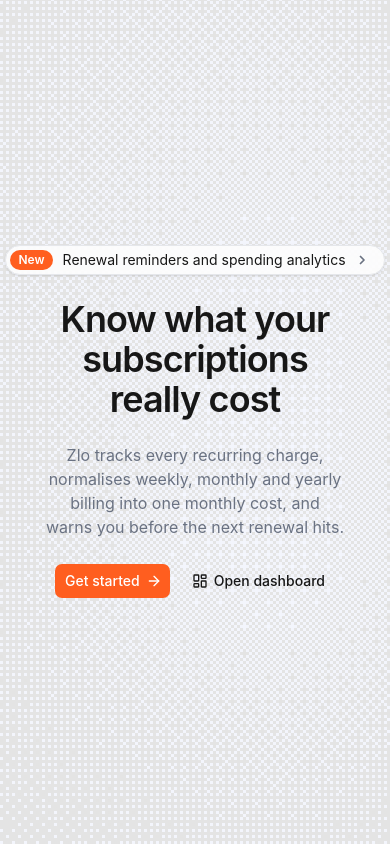
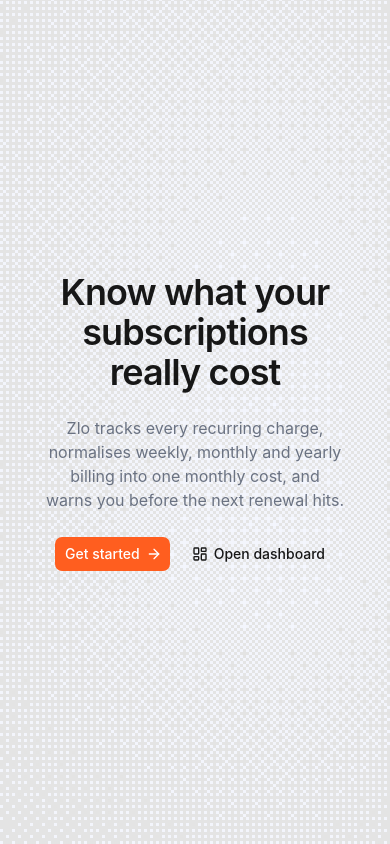
Before and after one commit to gara150888/Zlo, a Next.js app in the folder apps/web/: page / in a window 390 px wide. Built offline with nearby package versions, Linux system fonts and the light colour scheme; a web font is replaced by a local one.

Commit message:
feat: add landing page hero component with subscription tracking overview

```diff
--- a/apps/web/src/app/page.tsx
+++ b/apps/web/src/app/page.tsx
@@ -13,7 +13,7 @@
       <Dither color="#9fb4ff" scale={3} speed={1} interactive={false} pixelSize={3} className="-z-10 opacity-10" />
 
       <div className="flex max-w-xl flex-col items-center gap-6 px-6 text-center z-10">
-        <Announcement href="/dashboard" tag="New">
+        <Announcement href="/dashboard" tag="New" className="hidden md:flex">
           Renewal reminders and spending analytics
         </Announcement>
 
```
